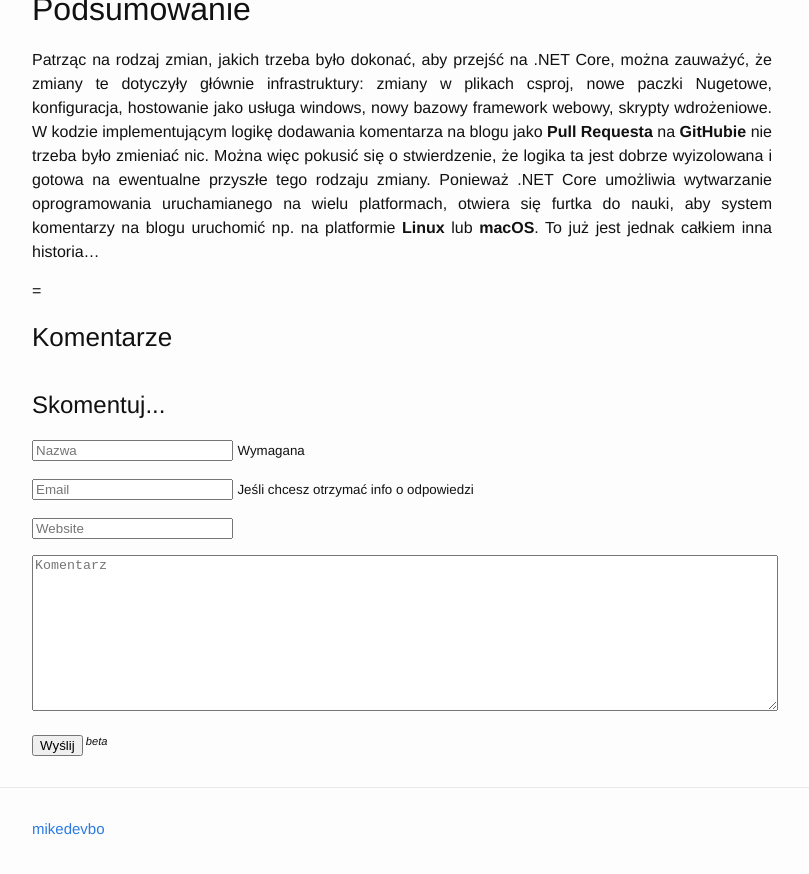
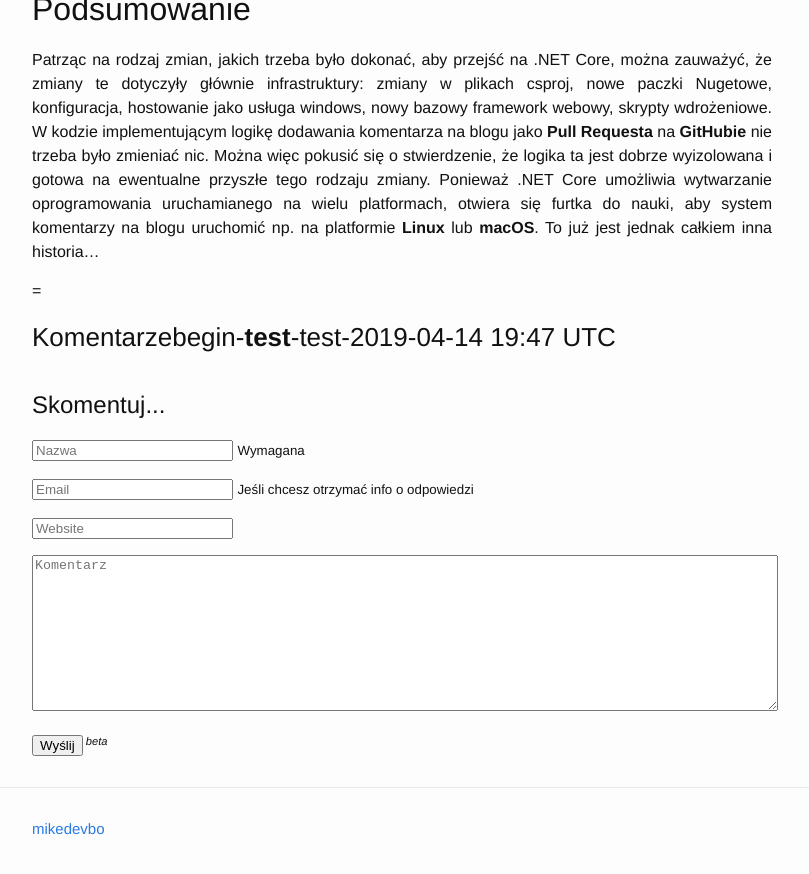
Before and after one commit to mikedevbo/mikedevbo.github.io, a Jekyll site: the page built from _posts/2019-04-14-blog-comments-upgrade-to-dotnetcore.md, in a window 1280 px wide and 900 px high, scrolled down 11906 px. Shown: the top 874 px of the window, without its empty margins (238-1047 px from the left). Built offline with Jekyll 4.4.1, drawn with Linux system fonts in a browser that asks for light colours.

Commit message:
add comment

```diff
--- a/_posts/2019-04-14-blog-comments-upgrade-to-dotnetcore.md
+++ b/_posts/2019-04-14-blog-comments-upgrade-to-dotnetcore.md
@@ -434,4 +434,4 @@ Patrząc na rodzaj zmian, jakich trzeba było dokonać, aby przejść na .NET Co
 
 {{ site.mark_post_as_end }}
 
-### {{ site.comments }}
+### {{ site.comments }}begin-**test**-test-2019-04-14 19:47 UTC
```
